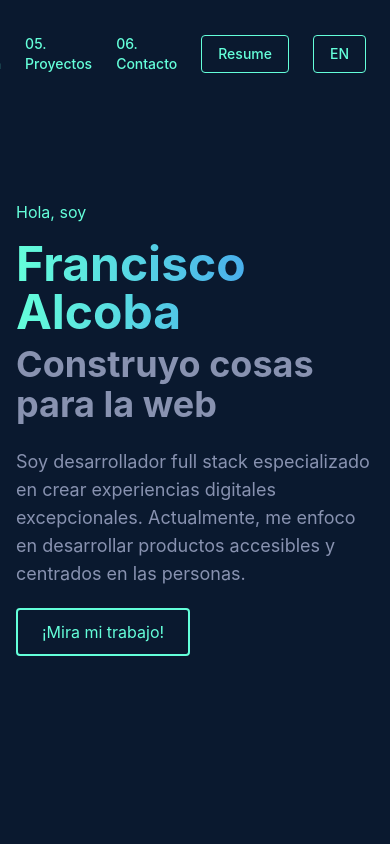
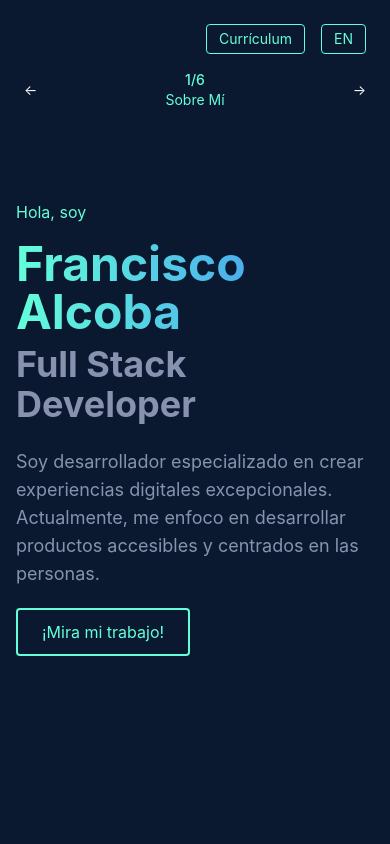
Before and after one commit to FranAlcoba66/Porfolio, a Vue app: page / in a window 390 px wide. Shown: the top 844 px of the page. Built offline with nearby package versions, Linux system fonts and the light colour scheme.

Commit message:
[Portfolio] - feat: download resume

```diff
--- a/src/components/Navbar.vue
+++ b/src/components/Navbar.vue
@@ -1,56 +1,151 @@
 <template>
   <nav
-        class="fixed top-0 right-0 p-6 text-sm flex items-center gap-6 bg-slate-900/75 backdrop-blur-sm w-full justify-end z-50">
-        <a href="#about"
-            class="text-teal-400 hover:text-teal-300 transition-colors duration-300 font-medium hover:translate-y-[-2px] inline-block">
-            <span class="text-teal-400">01.</span> {{ $t('navbar.about') }}
+    class="fixed top-0 right-0 p-6 text-sm bg-slate-900/75 backdrop-blur-sm w-full z-50"
+  >
+    <!-- Desktop Menu (above 715px) -->
+    <div class="hidden md:flex items-center gap-6 justify-end">
+      <a
+        v-for="(item, index) in menuItems"
+        :key="item.href"
+        :href="item.href"
+        class="text-teal-400 hover:text-teal-400/80 transition-colors duration-300 font-medium hover:translate-y-[-2px] inline-block"
+      >
+        <span class="text-teal-400">0{{ index + 1 }}.</span>
+        {{ $t(`navbar.${item.name}`) }}
       </a>
-        <a href="#experience"
-            class="text-teal-400 hover:text-teal-300 transition-colors duration-300 font-medium hover:translate-y-[-2px] inline-block">
-            <span class="text-teal-400">02.</span> {{ $t('navbar.experience') }}
+      <a
+        :href="$t('navbar.resumePath')"
+        target="_blank"
+        class="border border-teal-400 px-4 py-2 rounded text-teal-400 hover:bg-teal-400/10 transition-all duration-300 font-medium"
+      >
+        {{ $t("navbar.resume") }}
       </a>
-        <a href="#skills"
-            class="text-teal-400 hover:text-teal-300 transition-colors duration-300 font-medium hover:translate-y-[-2px] inline-block">
-            <span class="text-teal-400">03.</span> {{ $t('navbar.skills') }}
+      <button
+        @click="toggleLanguage"
+        class="border border-teal-400 px-4 py-2 rounded text-teal-400 hover:bg-teal-400/10 transition-all duration-300 font-medium"
+      >
+        {{ currentLocale === "es" ? "EN" : "ES" }}
+      </button>
+    </div>
+
+    <!-- Mobile Navigation (below 715px) -->
+    <div class="md:hidden">
+      <!-- Language toggle button at top -->
+      <div class="flex justify-end gap-4 mb-4">
+        <a
+          :href="$t('navbar.resumePath')"
+          target="_blank"
+          class="border border-teal-400 px-3 py-1 rounded text-teal-400 hover:bg-teal-400/10 transition-all duration-300 text-sm"
+        >
+          {{ $t("navbar.resume") }}
         </a>
-        <a href="#education"
-            class="text-teal-400 hover:text-teal-300 transition-colors duration-300 font-medium hover:translate-y-[-2px] inline-block">
-            <span class="text-teal-400">04.</span> {{ $t('navbar.education') }}
-        </a>
-        <a href="#projects"
-            class="text-teal-400 hover:text-teal-300 transition-colors duration-300 font-medium hover:translate-y-[-2px] inline-block">
-            <span class="text-teal-400">05.</span> {{ $t('navbar.projects') }}
-        </a>
-        <a href="#contact"
-            class="text-teal-400 hover:text-teal-300 transition-colors duration-300 font-medium hover:translate-y-[-2px] inline-block">
-            <span class="text-teal-400">06.</span> {{ $t('navbar.contact') }}
-        </a>
-        <a href="/resume.pdf" target="_blank"
-            class="border border-teal-400 px-4 py-2 rounded text-teal-400 hover:bg-teal-400/10 transition-all duration-300 font-medium">
-            Resume
-        </a>
-        <button @click="toggleLanguage"
-            class="border border-teal-400 px-4 py-2 rounded text-teal-400 hover:bg-teal-400/10 transition-all duration-300 font-medium">
-            {{ currentLocale === 'es' ? 'EN' : 'ES' }}
+        <button
+          @click="toggleLanguage"
+          class="border border-teal-400 px-3 py-1 rounded text-teal-400 hover:bg-teal-400/10 transition-all duration-300 text-sm"
+        >
+          {{ currentLocale === "es" ? "EN" : "ES" }}
         </button>
+      </div>
+
+      <!-- Navigation controls -->
+      <div class="flex items-center justify-between">
+        <button
+          @click="prevSection"
+          class="nav-arrow-btn"
+          :disabled="currentIndex === 0"
+        >
+          ←
+        </button>
+
+        <div class="text-center">
+          <span class="text-teal-400 font-medium">
+            {{ currentIndex + 1 }}/{{ menuItems.length }}
+          </span>
+          <p class="text-teal-400">
+            {{ $t(`navbar.${menuItems[currentIndex].name}`) }}
+          </p>
+        </div>
+
+        <button
+          @click="nextSection"
+          class="nav-arrow-btn"
+          :disabled="currentIndex === menuItems.length - 1"
+        >
+          →
+        </button>
+      </div>
+    </div>
   </nav>
 </template>
 
 <script>
-import { useI18n } from 'vue-i18n'
+import { useI18n } from "vue-i18n";
+import { ref } from "vue";
 
 export default {
   setup() {
-        const { locale } = useI18n()
+    const { locale } = useI18n();
+    const currentIndex = ref(0);
+
+    const menuItems = [
+      { name: "about", href: "#about" },
+      { name: "experience", href: "#experience" },
+      { name: "skills", href: "#skills" },
+      { name: "education", href: "#education" },
+      { name: "projects", href: "#projects" },
+      { name: "contact", href: "#contact" },
+    ];
 
     const toggleLanguage = () => {
-            locale.value = locale.value === 'es' ? 'en' : 'es'
+      locale.value = locale.value === "es" ? "en" : "es";
+    };
+
+    const nextSection = () => {
+      if (currentIndex.value < menuItems.length - 1) {
+        currentIndex.value++;
+        document
+          .querySelector(menuItems[currentIndex.value].href)
+          .scrollIntoView({
+            behavior: "smooth",
+          });
       }
+    };
+
+    const prevSection = () => {
+      if (currentIndex.value > 0) {
+        currentIndex.value--;
+        document
+          .querySelector(menuItems[currentIndex.value].href)
+          .scrollIntoView({
+            behavior: "smooth",
+          });
+      }
+    };
 
     return {
       currentLocale: locale,
-            toggleLanguage
+      toggleLanguage,
+      menuItems,
+      currentIndex,
+      nextSection,
+      prevSection,
+    };
+  },
+};
+</script>
+
+<style scoped>
+.nav-arrow-btn {
+  /* @apply text-teal-400;
+    @apply text-2xl;
+    @apply font-bold;
+    @apply px-4;
+    @apply py-2;
+    @apply hover:bg-teal-400/10;
+    @apply rounded;
+    @apply transition-colors;
+    @apply duration-300;
+    @apply disabled:opacity-50;
+    @apply disabled:cursor-not-allowed; */
 }
-    }
-}
-</script>
+</style>
--- a/src/i18n/en.js
+++ b/src/i18n/en.js
@@ -5,12 +5,14 @@ export default {
         education: 'Education',
         skills: 'Skills',
         projects: 'Projects',
-        contact: 'Contact'
+        contact: 'Contact',
+        resume: 'Resume',
+        resumePath: '/CV Harvard- Francisco Alcoba-ENG.pdf'
     },
     hero: {
         greeting: 'Hi, I am',
-        role: 'I build things for the web',
-        description: 'I am a full stack developer specialized in creating exceptional digital experiences. Currently, I focus on developing accessible and people-centered products.',
+        role: 'Full Stack Developer',
+        description: 'I am a developer specialized in creating exceptional digital experiences. Currently, I focus on developing accessible and people-centered products.',
         cta: 'Check out my work!'
     },
     about: {
@@ -96,11 +98,9 @@ export default {
         title: 'Contact',
         subtitle: 'Let’s connect!',
         description: 'I am currently open to new opportunities. Whether you have a question or just want to say hi, I’ll do my best to get back to you!',
-        email: 'franciscoadrianalcoba@gmail.com',
         phone: '+54 358 411-8450',
         location: 'Río Cuarto, Córdoba',
         linkedin: 'LinkedIn Profile',
         github: 'GitHub Profile'
     }
-
 }
--- a/src/i18n/es.js
+++ b/src/i18n/es.js
@@ -5,12 +5,14 @@ export default {
         education: 'Educación',
         skills: 'Habilidades',
         projects: 'Proyectos',
-        contact: 'Contacto'
+        contact: 'Contacto',
+        resume: 'Currículum',
+        resumePath: '/CV Harvard- Francisco Alcoba-ESP.pdf'
     },
     hero: {
         greeting: 'Hola, soy',
-        role: 'Construyo cosas para la web',
-        description: 'Soy desarrollador full stack especializado en crear experiencias digitales excepcionales. Actualmente, me enfoco en desarrollar productos accesibles y centrados en las personas.',
+        role: 'Full Stack Developer',
+        description: 'Soy desarrollador especializado en crear experiencias digitales excepcionales. Actualmente, me enfoco en desarrollar productos accesibles y centrados en las personas.',
         cta: '¡Mira mi trabajo!'
     },
     about: {
@@ -96,7 +98,6 @@ export default {
         title: 'Contacto',
         subtitle: '¡Conectemos!',
         description: 'Actualmente estoy abierto a nuevas oportunidades. Ya sea que tengas una pregunta o solo quieras saludar, ¡haré lo posible por responderte!',
-        email: 'franciscoadrianalcoba@gmail.com',
         phone: '+54 358 411-8450',
         location: 'Río Cuarto, Córdoba',
         linkedin: 'Perfil de LinkedIn',
```
Also changed, not shown: src/components/Skills.vue (+114 -75 lines), 2 other files (tests, documents, lock files or other folders). Lines whose indentation alone changed are shown as unchanged.
